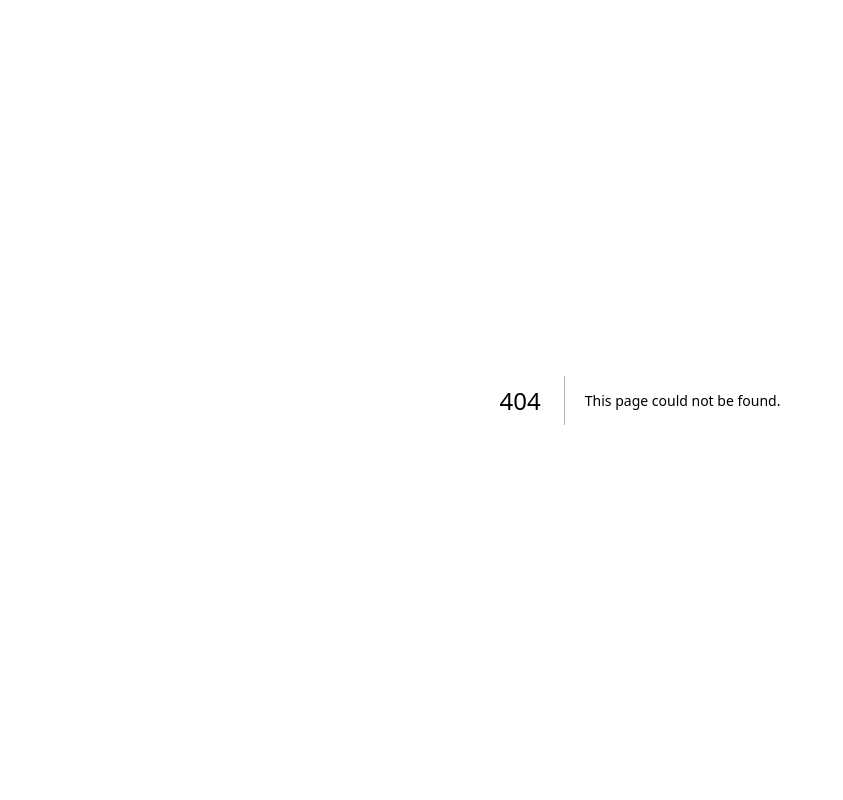
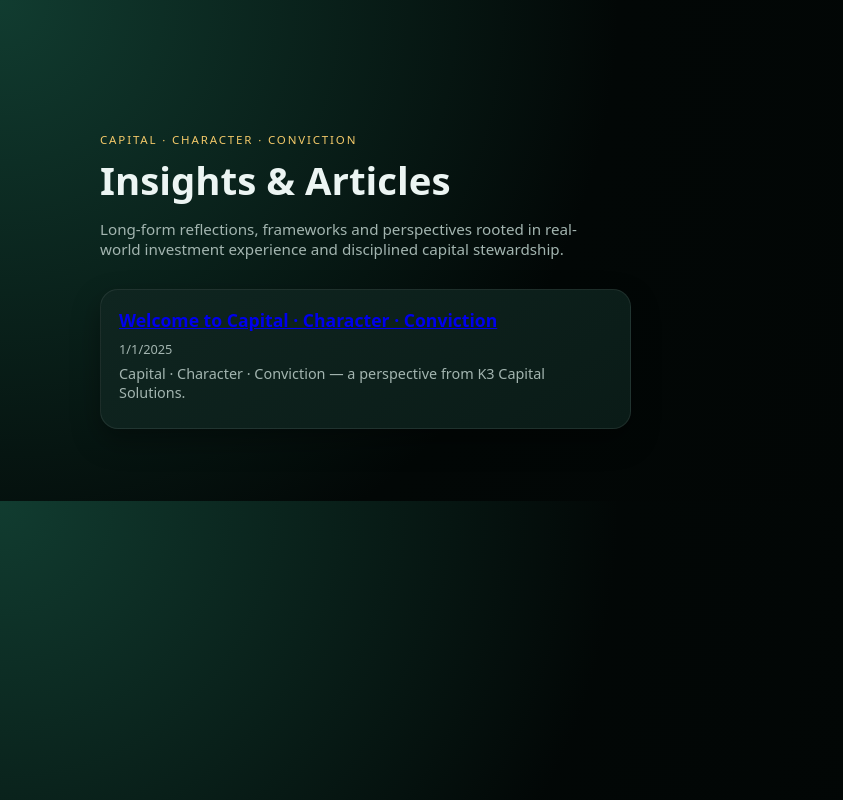
Before and after one commit to indarss/K3CapitalSolutions, a Next.js app: page /blog in a window 1280 px wide. Before the commit this address had no page. Shown: the whole page, without its empty margins (0-843 px from the left). Built offline with nearby package versions, Linux system fonts and the light colour scheme.

Commit message:
next change
next change

```diff
--- /dev/null
+++ b/app/blog/page.jsx
@@ -0,0 +1,65 @@
+import fs from "fs";
+import path from "path";
+import matter from "gray-matter";
+import Link from "next/link";
+import { Section } from "../../components/Section";
+import { Reveal } from "../../components/Reveal";
+import "../../app/globals.css";
+
+export const metadata = {
+  title: "Blog — K3 Capital Solutions",
+  description:
+    "Capital · Character · Conviction — insights and reflections from K3 Capital Solutions."
+};
+
+export default function BlogIndex() {
+  const postsDir = path.join(process.cwd(), "app/blog/posts");
+  const files = fs.readdirSync(postsDir);
+
+  const posts = files
+    .filter((file) => file.endsWith(".mdx"))
+    .map((file) => {
+      const raw = fs.readFileSync(path.join(postsDir, file), "utf8");
+      const { data } = matter(raw);
+      return {
+        slug: file.replace(".mdx", ""),
+        title: data.title || file,
+        date: data.date || null
+      };
+    })
+    .sort((a, b) => (a.date && b.date ? (a.date < b.date ? 1 : -1) : 0));
+
+  return (
+    <Section id="blog">
+      <div className="container">
+        <Reveal>
+          <p className="eyebrow">Capital · Character · Conviction</p>
+          <h1 className="hero-title">Insights & Articles</h1>
+          <p className="section-intro">
+            Long-form reflections, frameworks and perspectives rooted in real-world
+            investment experience and disciplined capital stewardship.
+          </p>
+        </Reveal>
+
+        <div className="service-grid" style={{ marginTop: "30px" }}>
+          {posts.map((post, idx) => (
+            <Reveal key={post.slug} delay={0.05 * (idx + 1)} className="service-card">
+              <h3>
+                <Link href={`/blog/${post.slug}`}>{post.title}</Link>
+              </h3>
+              {post.date && (
+                <p className="meta" style={{ fontSize: "0.8rem", marginBottom: "6px" }}>
+                  {new Date(post.date).toLocaleDateString()}
+                </p>
+              )}
+              <p className="meta">
+                Capital · Character · Conviction — a perspective from K3 Capital
+                Solutions.
+              </p>
+            </Reveal>
+          ))}
+        </div>
+      </div>
+    </Section>
+  );
+}
--- /dev/null
+++ b/app/blog/posts/welcome.mdx
@@ -0,0 +1,9 @@
+---
+title: "Welcome to Capital · Character · Conviction"
+date: "2025-01-01"
+---
+
+This is your first article on the K3 Capital Solutions blog.
+
+Use the CMS at `/admin` to add, edit or remove posts. Each post lives as a `.mdx`
+file under `app/blog/posts` in your repository.
--- a/app/globals.css
+++ b/app/globals.css
@@ -220,7 +220,7 @@ main {
 .eyebrow {
   text-transform: uppercase;
   letter-spacing: 0.16em;
-  font-size: 0.82rem;
+  font-size: 0.72rem;
   color: var(--gold);
   margin-bottom: 12px;
 }
@@ -285,7 +285,7 @@ main {
 .hero-card {
   background: linear-gradient(145deg, #0e251f, #081814);
   border-radius: var(--radius-xl);
-  border: 1px solid rgba(255, 255, 255, 0.06);
+  border: 1px solid rgba(255, 255, 0, 0.06);
   padding: 20px 20px 18px;
   box-shadow: var(--shadow-soft);
 }
--- a/components/Nav.jsx
+++ b/components/Nav.jsx
@@ -62,6 +62,9 @@ export default function Nav() {
                     <a href={`#${s.id}`}>{s.label}</a>
                   </li>
                 ))}
+                <li>
+                  <a href="/blog">Blog Index</a>
+                </li>
               </ul>
             </details>
           </nav>
--- a/package.json
+++ b/package.json
@@ -9,7 +9,9 @@
   },
   "dependencies": {
     "framer-motion": "^11.0.0",
+    "gray-matter": "^4.0.3",
     "next": "14.0.0",
+    "next-mdx-remote": "^5.0.0",
     "react": "18.2.0",
     "react-dom": "18.2.0"
   }
```
Also changed, not shown: app/blog/[slug]/page.jsx (added, +38 -0 lines), app/page.jsx (+2 -7 lines), public/admin/config.yml (added, +20 -0 lines), public/admin/index.html (added, +13 -0 lines).
